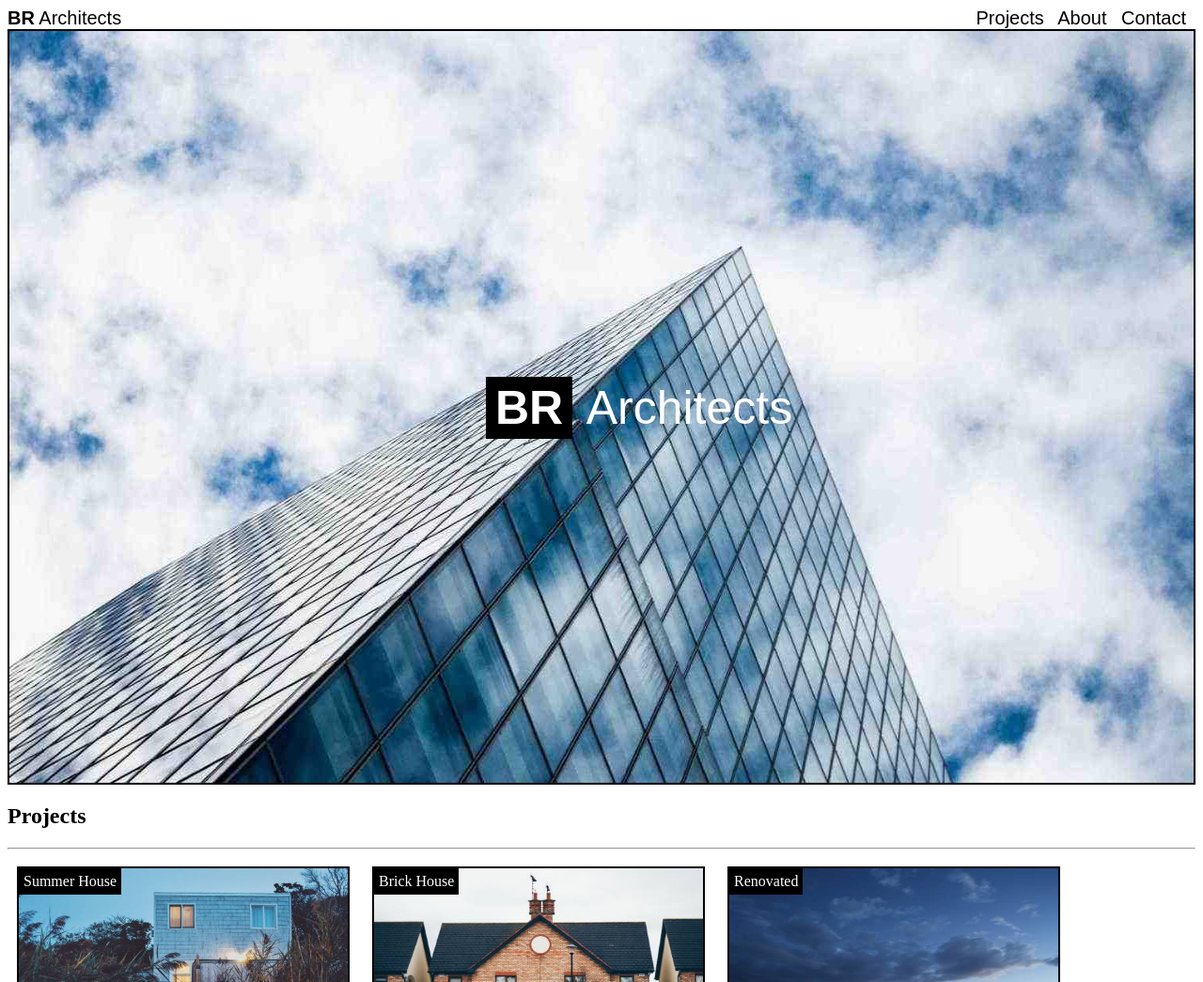
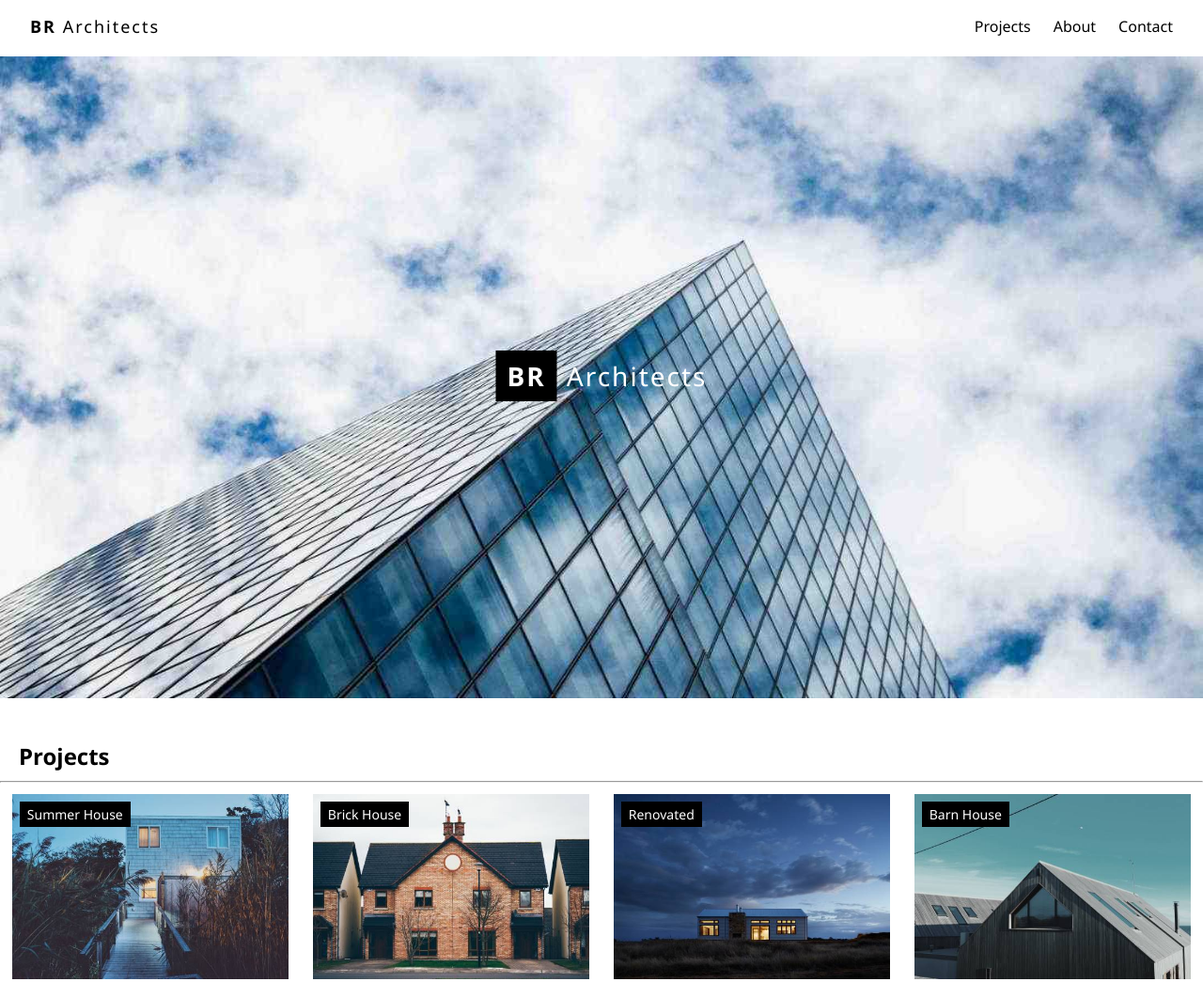
Before and after one commit to Pithanisaiprasanna/card-.html, a plain HTML site: page position.html in a window 1280 px wide. Shown: the top 1045 px of the page at 94% size. Drawn offline with Linux system fonts and the light colour scheme.

Commit message:
position

```diff
--- /dev/null
+++ b/position.css
@@ -0,0 +1,106 @@
+* {
+  margin: 0;
+  padding: 0;
+  box-sizing: border-box;
+  font-family: "Segoe UI", Arial, sans-serif;
+}
+
+.nav {
+  display: flex;
+  justify-content: space-between;
+  align-items: center;
+  padding: 16px 32px;
+  position: fixed;
+  top: 0;
+  left: 0;
+  width: 100%;
+  background: white;
+  border-bottom: 1px solid white;
+  z-index: 1000;
+}
+
+.nav .BR {
+  font-size: 18px;
+  letter-spacing: 2px;
+}
+
+.nav .right {
+  display: flex;
+  gap: 24px;
+}
+
+.nav .item {
+  cursor: pointer;
+}
+
+.nav .item:hover {
+  background: #ddd;
+  padding: 8px;
+  border-radius: 4px;
+}
+
+
+.container {
+  margin-top: 60px;
+  position: relative;
+}
+
+.container img {
+  width: 100%;
+  height: auto;
+}
+
+
+.br-architects {
+  position: absolute;
+  top: 50%;
+  left: 50%;
+  transform: translate(-50%, -50%);
+  display: flex;
+  align-items: center;
+  gap: 10px;
+  font-size: 32px;
+  color: white;
+  letter-spacing: 2px;
+}
+
+.br-architects .logo {
+  background: black;
+  color: white;
+  padding: 8px 12px;
+  font-weight: bold;
+  font-size: 28px;
+}
+
+.br-architects .text {
+  color: white;
+  font-size: 28px;
+}
+
+
+h2 {
+  padding: 40px 20px 10px;
+  font-size: 24px;
+}
+
+.image-container {
+  width: 23%;
+  margin: 1%;
+  float: left;
+  position: relative;
+}
+
+.image-container img {
+  width: 100%;
+  display: block;
+}
+
+.image-container p {
+  position: absolute;
+  top: 8px;
+  left: 8px;
+  background: black;
+  color: white;
+  padding: 4px 8px;
+  font-size: 14px;
+}
--- a/positions.html
+++ b/position.html
@@ -4,7 +4,7 @@
   <meta charset="UTF-8">
   <meta name="viewport" content="width=device-width, initial-scale=1.0">
   <title>Document</title>
-  <link rel="stylesheet" href="positions.css">
+  <link rel="stylesheet" href="position.css">
 </head>
 <body>
 <div class="nav">
--- a/positions.css
+++ /dev/null
@@ -1,74 +0,0 @@
-
-.nav{
-  position: relative;
-  font-family:Arial,  sans-serif;
-  font-size: 20px;
-}
-.right{
-  position:absolute;
-  right: 0;
-}
-.item{
-  font-family:Arial,  sans-serif;
-  font-size: 20px;
-  margin-right:10px;
-}
-.container{
-
-  height: 800px;
-  border:2px solid;
-  position: relative;
-}
-img{
-  width: 100%;
-  height: 100%;
-
-}
-
-.br-architects{
-  dispaly: flex;
-  /* align-items: center; */
-  font-family:Arial,  sans-serif;
-  top: 50%;
-  left: 40%;
-  padding: 5px;
-  position: absolute;
-}
-.br-architects .logo {
-  background-color: black;
-  color: white;
-  padding: 5px 10px;
-  margin-right: 10px;
-  font-weight:  bold;
-  font-size: 50px;
-}
-.br-architects .text{
-  color:white;
-  font-size: 50px;
-
-}
-
-
-.image-container{
-  width:350px;
-  height: 220px;
-  border:2px solid;
-  position: relative;
-  margin:10px;
-  display: inline-block;
-
-}
-img{
-  width:100%;
-  height: 100%;
-
-}
-p{
-  margin:0;
-  position:absolute;
-  left: 0px;
-  top:0px;
-  padding:5px;
-  background-color: black;
-  color:white;
-}
--- /dev/null
+++ b/positions2.css
@@ -0,0 +1,78 @@
+.first{
+  border: 2px solid purple;
+  width: 800px;
+  height: 800px;
+  position: absolute;
+  right: 0;
+  bottom: 0;
+}
+
+
+.grand-parent{
+  width: 500px;
+  height: 500px;
+  border: 5px solid red;
+  position: absolute;
+  top: 250px;
+  left: 250px;
+}
+.container{
+  width: 200px;
+  height: 200px;
+  border: 5px solid black;
+   position: absolute;
+   top: 100px;
+   left: 100px;
+
+  /* right: 0;
+  bottom:0;
+  right:0; */
+  /* position: relative; */
+  /* top: -100px;
+  left: -100px;
+  bottom: -100px */
+ /* right: -100px;  */
+ /* padding:20px; */
+}
+.img{
+  width: 400px;
+  height: 200px;
+  border: 5px solid red;
+  border-radius: 50%;
+  overflow: hidden;
+  bottom: 0;
+}
+img{
+  width: 100%;
+  height: 100%;
+  object-fit: cover;
+}
+/* p{
+  position: absolute;
+  top: 100px;
+  left: 150px;
+
+} */
+h1{
+  text-align:center;
+  background-color: rgb(220, 136, 26);
+  padding: 10px;
+}
+ .nav{
+  background-color: blue;
+  padding: 10px;
+  color: white;
+  position: fixed;
+
+  top:0px;
+  /* left:opx; */
+}
+.item{
+  margin-left: 100px;
+  padding: 10px;
+
+}
+h1{
+  position: sticky;
+  top:50px;
+}
```
Also changed, not shown: positions2.html (added, +59 -0 lines).
